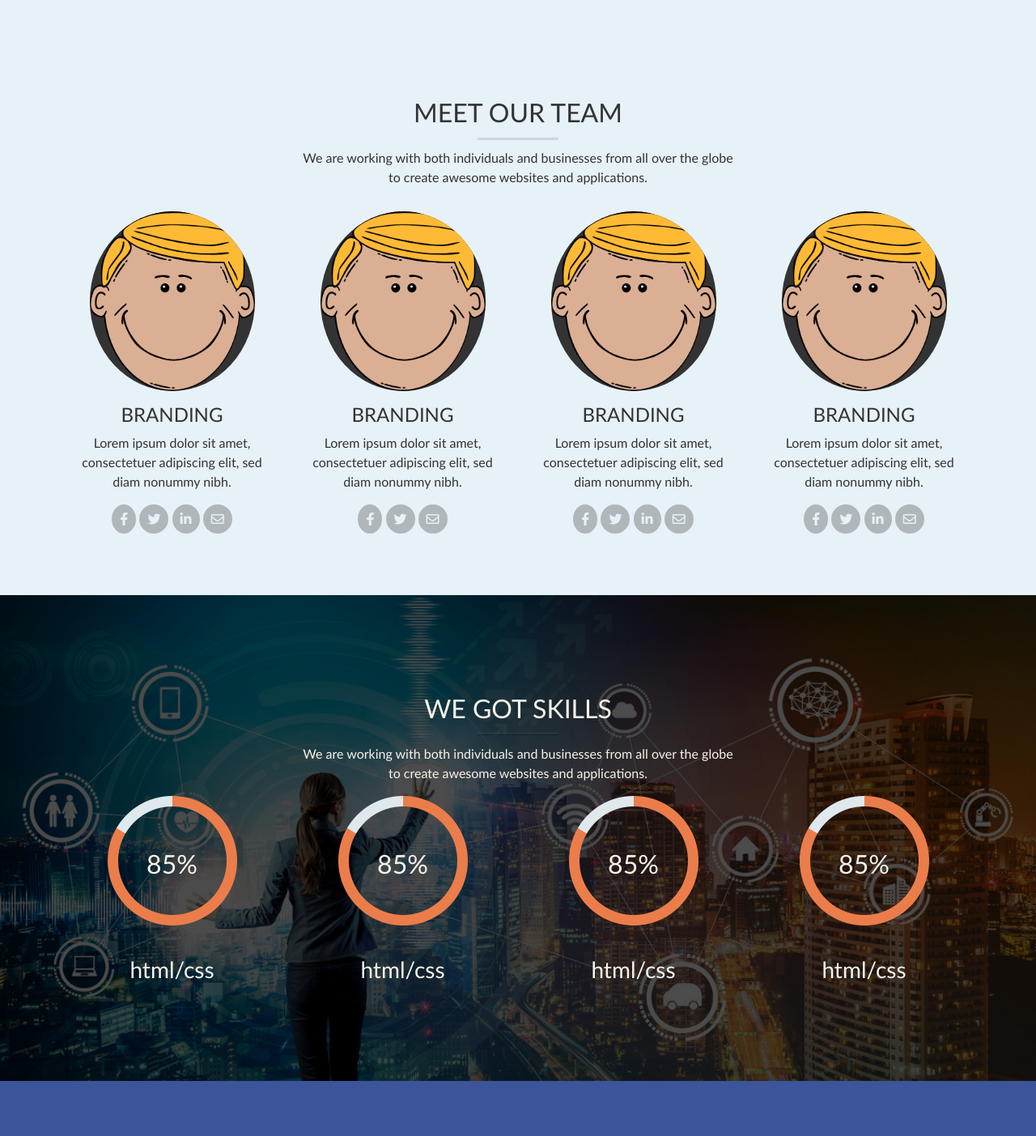
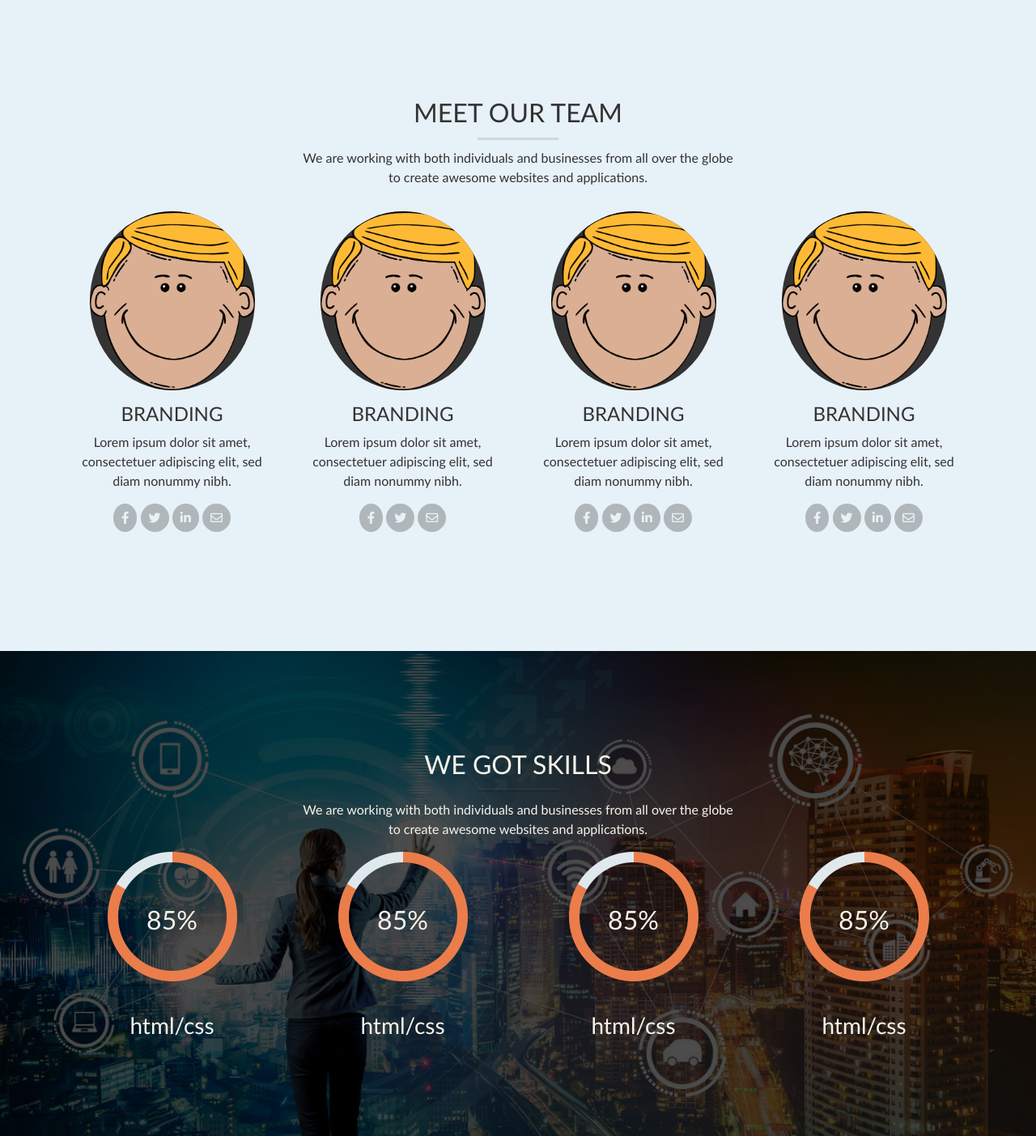
Before and after one commit to rahat-parvej/LEDP_work, a PHP site: page / in a window 1280 px wide. Shown: the part 1052-2455 px from the top of the page at 81% size. Run offline with PHP 8.4, Linux system fonts and the light colour scheme.

Commit message:
Update main.css

```diff
--- a/class11/css/main.css
+++ b/class11/css/main.css
@@ -341,7 +341,7 @@ body{
 #TEAM{
   color: #333333;
   background: #e7f1f8;
-  padding-bottom: 30px;
+  padding-bottom: 100px;
 
 }
 .teamtext p{
@@ -373,7 +373,7 @@ margin-bottom: 30px;
 
 }
 .teamcontent i{
-  font-size: 16px;
+  font-size: 15px;
   background: #333;
   color: #e7f1f8;
   padding: 10px;
```
